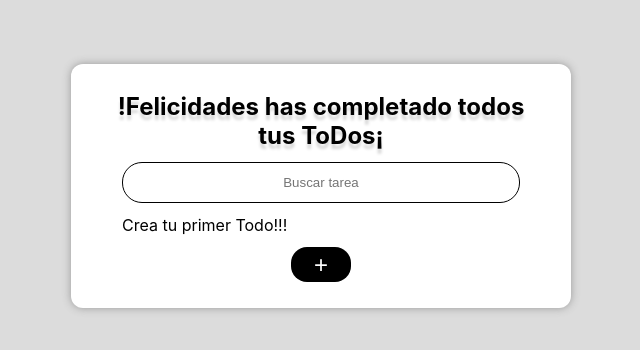
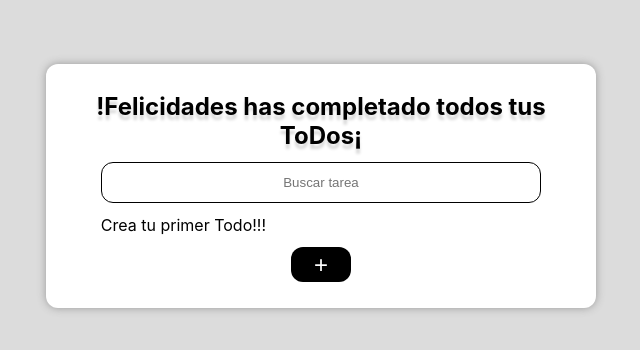
Before and after one commit to davidG199/ToDo-machine-react, a React app: page / in a window 1280 px wide. Shown: the part 214-564 px from the top of the page, without its empty margins (319-959 px from the left). Built offline with nearby package versions, Linux system fonts and the light colour scheme.

Commit message:
modificacion de estilos y nuevo icono

```diff
--- a/public/index.html
+++ b/public/index.html
@@ -24,7 +24,7 @@
       work correctly both with client-side routing and a non-root public URL.
       Learn how to configure a non-root public URL by running `npm run build`.
     -->
-    <title>React App</title>
+    <title>To-Do machine</title>
   </head>
   <body>
     <noscript>You need to enable JavaScript to run this app.</noscript>
--- a/src/Components/DeleteIcon.js
+++ b/src/Components/DeleteIcon.js
@@ -1,10 +1,11 @@
 import React from "react";
-import {TiDeleteOutline} from "react-icons/ti"
+// import {TiDeleteOutline} from "react-icons/ti"
+import { MdOutlineDelete } from "react-icons/md";
 
 const DeleteIcon = (props) => {
     const { className, onClick } = props
     return (
-        <TiDeleteOutline
+        <MdOutlineDelete
             className={className}
             onClick={onClick}
         />
--- a/src/styles/index.css
+++ b/src/styles/index.css
@@ -22,11 +22,12 @@ body {
 #root {
   box-shadow: 0 0 8px #999;
   padding: 1rem;
+  margin: 10px 0;
   border-radius: 12px;
   display: flex;
   align-items: center;
   flex-direction: column;
-  width: 500px;
+  width: 350px;
   background-color: white;
 }
 
@@ -56,7 +57,7 @@ body {
 .todoSearch {
   width: 85%;
   padding: 12px;
-  border-radius: 20px;
+  border-radius: 12px;
   border: 1px solid black;
   text-align: center;
   margin: 0 8px;
@@ -79,7 +80,7 @@ body {
 .list .todoItem {
   margin: 10px 0;
   background-color: rgb(235, 235, 235);
-  border-radius: 10px;
+  border-radius: 12px;
   display: flex;
   height: 50px;
   align-items: center;
@@ -94,13 +95,11 @@ body {
 
 .todo-item-p-complete{
   text-decoration: line-through;
-  /* font-weight: bold; */
 }
 
 .icon {
   cursor: pointer;
   font-size: 1.2rem;
-  /* font-weight: bold; */
 }
 
 .icon-check-active{
@@ -119,11 +118,16 @@ body {
   color: white;
   font-size: 1.5rem;
   border: none;
-  border-radius: 16px;
+  border-radius: 12px;
   cursor: pointer;
-  z-index: 1;
 }
 
 .btn:hover{
   background-color: rgb(46, 46, 46);
 }
+
+@media (min-width:768px) {
+  #root {
+    width: 550px;
+  }
+}
```
